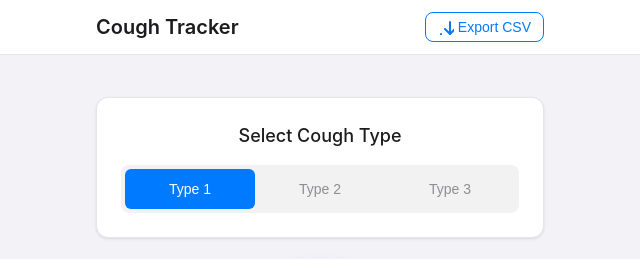
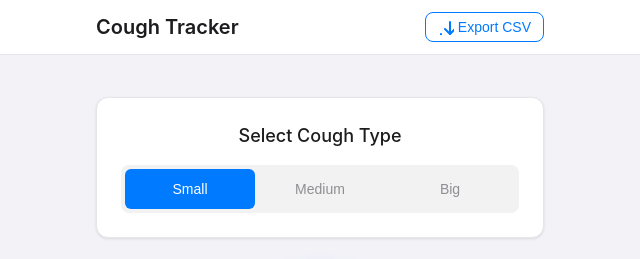
Before and after one commit to teedublu/koftrak, a plain HTML site: page index.html in a window 1280 px wide. Shown: the top 259 px of the page, 320-960 px from the left. Drawn offline with Linux system fonts and the light colour scheme.

Commit message:
Update index.html

```diff
--- a/index.html
+++ b/index.html
@@ -372,9 +372,9 @@
                     <div class="card-content type-selector">
                         <h2>Select Cough Type</h2>
                         <div class="type-buttons">
-                            <button class="type-btn active" onclick="selectType('Type 1')">Type 1</button>
-                            <button class="type-btn" onclick="selectType('Type 2')">Type 2</button>
-                            <button class="type-btn" onclick="selectType('Type 3')">Type 3</button>
+                            <button class="type-btn active" onclick="selectType('Small')">Small</button>
+                            <button class="type-btn" onclick="selectType('Medium')">Medium</button>
+                            <button class="type-btn" onclick="selectType('Big')">Big</button>
                         </div>
                     </div>
                 </div>
@@ -419,7 +419,7 @@
 
     <script>
         // App state
-        let selectedType = 'Type 1';
+        let selectedType = 'Small';
         let entries = [];
         const STORAGE_KEY = 'cough_entries';
 
```
